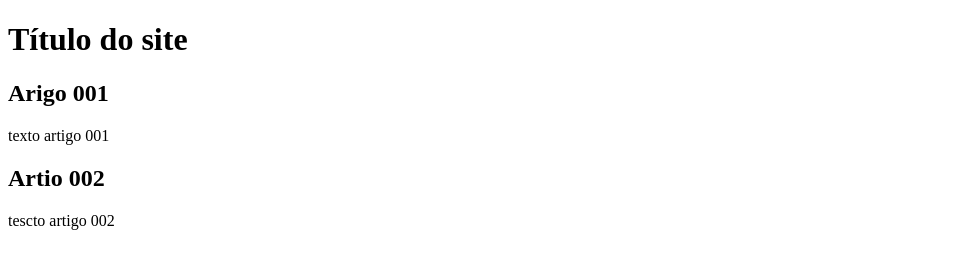
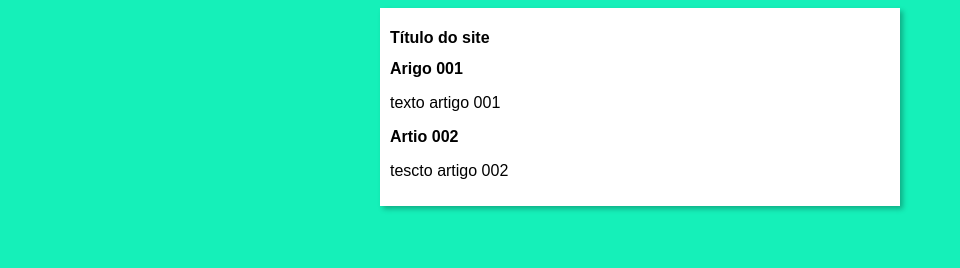
Before and after one commit to lazaro27/projeto-site, a plain HTML site: page index.html in a window 1280 px wide. Shown: the whole page, without its empty margins (0-960 px from the left). Drawn offline with Linux system fonts and the light colour scheme.

Commit message:
iniciei o design

```diff
--- a/index.html
+++ b/index.html
@@ -5,6 +5,7 @@
     <meta http-equiv="X-UA-Compatible" content="IE=edge">
     <meta name="viewport" content="width=device-width, initial-scale=1.0">
     <title>Título do site</title>
+    <link rel="stylesheet" href="style.css">
 </head>
 <body>
     <main>
--- /dev/null
+++ b/style.css
@@ -0,0 +1,19 @@
+*{
+    font-family: Arial, Helvetica, sans-serif;
+    font-size: 16px;
+}
+
+body{
+    background-color: rgb(21, 240, 185);
+
+}
+
+main{
+    background-color: white;
+    width: 500px;
+    margin: auto;
+    padding: 10px;
+    padding: 10px;
+    box-shadow: 3px 3px 5px  rgba(0, 0, 0, 0.274);
+
+}
```
